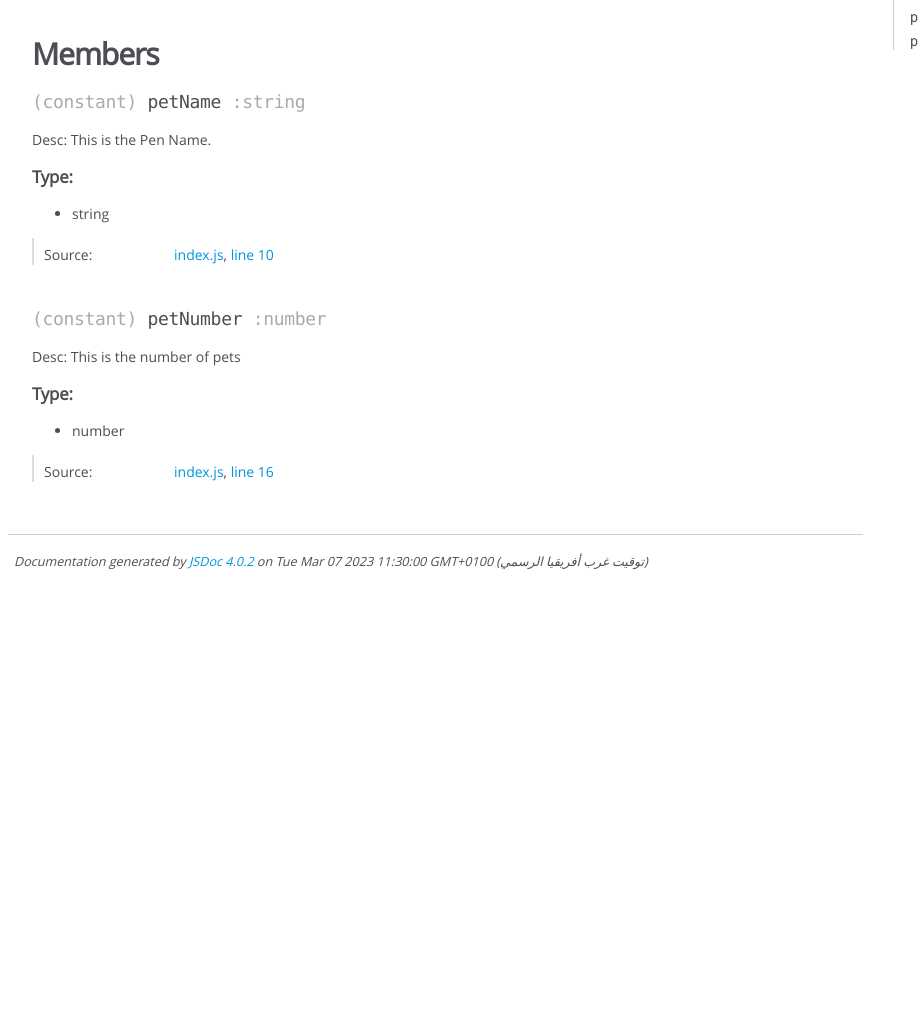
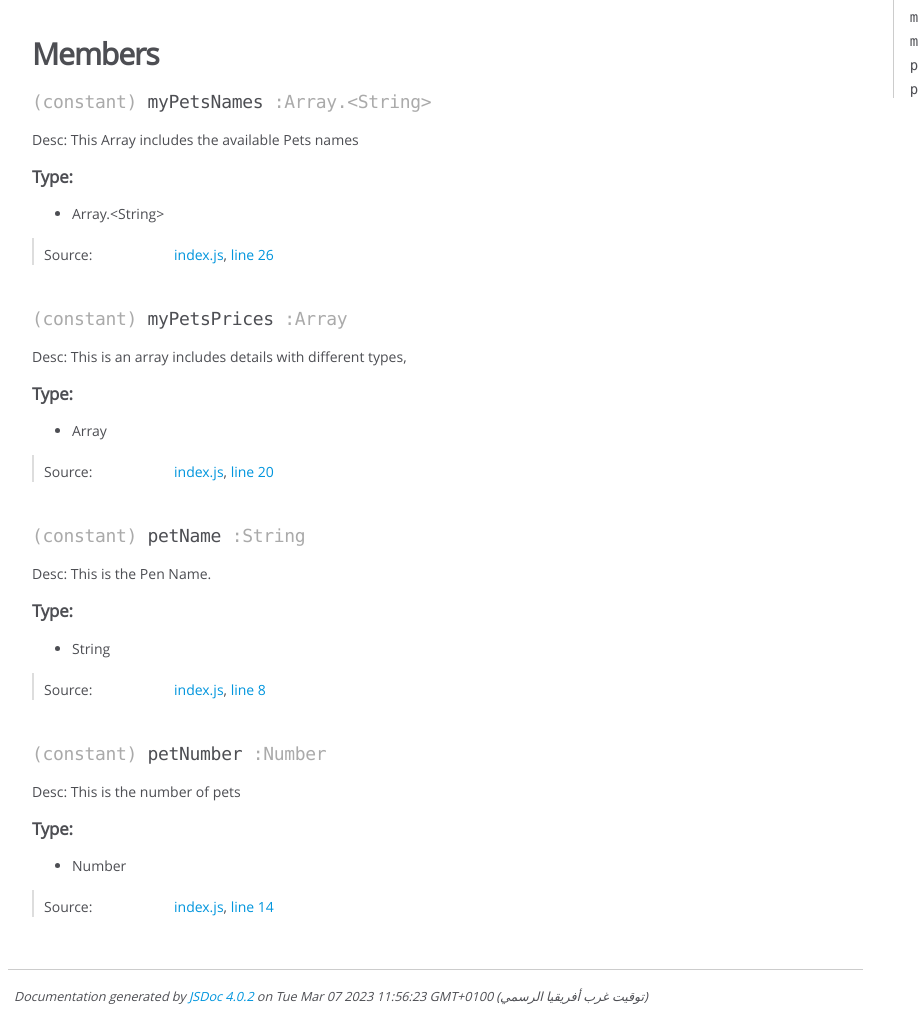
Before and after one commit to fifolio/JSDoc-Workshop, a website: page jsdoc/global.html in a window 1280 px wide. Shown: the part 133-1154 px from the top of the page, without its empty margins (0-918 px from the left). Before the commit the page ends 800 px from the top, so only its background shows below. Drawn offline with Linux system fonts and the light colour scheme.

Commit message:
version 1.4: Array

```diff
--- a/jsdoc/global.html
+++ b/jsdoc/global.html
@@ -98,13 +98,13 @@
 
 
 
-<h4 class="name" id="petName"><span class="type-signature">(constant) </span>petName<span class="type-signature"> :string</span></h4>
+<h4 class="name" id="myPetsNames"><span class="type-signature">(constant) </span>myPetsNames<span class="type-signature"> :Array.&lt;String></span></h4>
 
 
 
 
 <div class="description">
-    <p>Desc: This is the Pen Name.</p>
+    <p>Desc: This Array includes the available Pets names</p>
 </div>
 
 
@@ -113,7 +113,7 @@
     <ul>
         <li>
 
-<span class="param-type">string</span>
+<span class="param-type">Array.&lt;String></span>
 
 
         </li>
@@ -152,7 +152,7 @@
 
     <dt class="tag-source">Source:</dt>
     <dd class="tag-source"><ul class="dummy"><li>
-        <a href="index.js.html">index.js</a>, <a href="index.js.html#line10">line 10</a>
+        <a href="index.js.html">index.js</a>, <a href="index.js.html#line26">line 26</a>
     </li></ul></dd>
 
 
@@ -170,13 +170,13 @@
 
 
 
-<h4 class="name" id="petNumber"><span class="type-signature">(constant) </span>petNumber<span class="type-signature"> :number</span></h4>
+<h4 class="name" id="myPetsPrices"><span class="type-signature">(constant) </span>myPetsPrices<span class="type-signature"> :Array</span></h4>
 
 
 
 
 <div class="description">
-    <p>Desc: This is the number of pets</p>
+    <p>Desc: This is an array includes details with different types,</p>
 </div>
 
 
@@ -185,7 +185,7 @@
     <ul>
         <li>
 
-<span class="param-type">number</span>
+<span class="param-type">Array</span>
 
 
         </li>
@@ -224,7 +224,151 @@
 
     <dt class="tag-source">Source:</dt>
     <dd class="tag-source"><ul class="dummy"><li>
-        <a href="index.js.html">index.js</a>, <a href="index.js.html#line16">line 16</a>
+        <a href="index.js.html">index.js</a>, <a href="index.js.html#line20">line 20</a>
+    </li></ul></dd>
+
+
+
+
+
+
+
+</dl>
+
+
+
+
+
+
+
+
+<h4 class="name" id="petName"><span class="type-signature">(constant) </span>petName<span class="type-signature"> :String</span></h4>
+
+
+
+
+<div class="description">
+    <p>Desc: This is the Pen Name.</p>
+</div>
+
+
+
+    <h5>Type:</h5>
+    <ul>
+        <li>
+
+<span class="param-type">String</span>
+
+
+        </li>
+    </ul>
+
+
+
+
+
+<dl class="details">
+
+
+
+
+
+
+
+
+
+
+
+
+
+
+
+
+
+
+
+
+
+
+
+
+
+
+    <dt class="tag-source">Source:</dt>
+    <dd class="tag-source"><ul class="dummy"><li>
+        <a href="index.js.html">index.js</a>, <a href="index.js.html#line8">line 8</a>
+    </li></ul></dd>
+
+
+
+
+
+
+
+</dl>
+
+
+
+
+
+
+
+
+<h4 class="name" id="petNumber"><span class="type-signature">(constant) </span>petNumber<span class="type-signature"> :Number</span></h4>
+
+
+
+
+<div class="description">
+    <p>Desc: This is the number of pets</p>
+</div>
+
+
+
+    <h5>Type:</h5>
+    <ul>
+        <li>
+
+<span class="param-type">Number</span>
+
+
+        </li>
+    </ul>
+
+
+
+
+
+<dl class="details">
+
+
+
+
+
+
+
+
+
+
+
+
+
+
+
+
+
+
+
+
+
+
+
+
+
+
+    <dt class="tag-source">Source:</dt>
+    <dd class="tag-source"><ul class="dummy"><li>
+        <a href="index.js.html">index.js</a>, <a href="index.js.html#line14">line 14</a>
     </li></ul></dd>
 
 
@@ -258,13 +402,13 @@
 </div>
 
 <nav>
-    <h2><a href="index.html">Home</a></h2><h3>Global</h3><ul><li><a href="global.html#petName">petName</a></li><li><a href="global.html#petNumber">petNumber</a></li></ul>
+    <h2><a href="index.html">Home</a></h2><h3>Global</h3><ul><li><a href="global.html#myPetsNames">myPetsNames</a></li><li><a href="global.html#myPetsPrices">myPetsPrices</a></li><li><a href="global.html#petName">petName</a></li><li><a href="global.html#petNumber">petNumber</a></li></ul>
 </nav>
 
 <br class="clear">
 
 <footer>
-    Documentation generated by <a href="https://github.com/jsdoc/jsdoc">JSDoc 4.0.2</a> on Tue Mar 07 2023 11:30:00 GMT+0100 (توقيت غرب أفريقيا الرسمي)
+    Documentation generated by <a href="https://github.com/jsdoc/jsdoc">JSDoc 4.0.2</a> on Tue Mar 07 2023 11:56:23 GMT+0100 (توقيت غرب أفريقيا الرسمي)
 </footer>
 
 <script> prettyPrint(); </script>
```
Also changed, not shown: jsdoc/index.html (+2 -2 lines), jsdoc/index.js.html (+16 -6 lines), src/index.js (+14 -4 lines).
